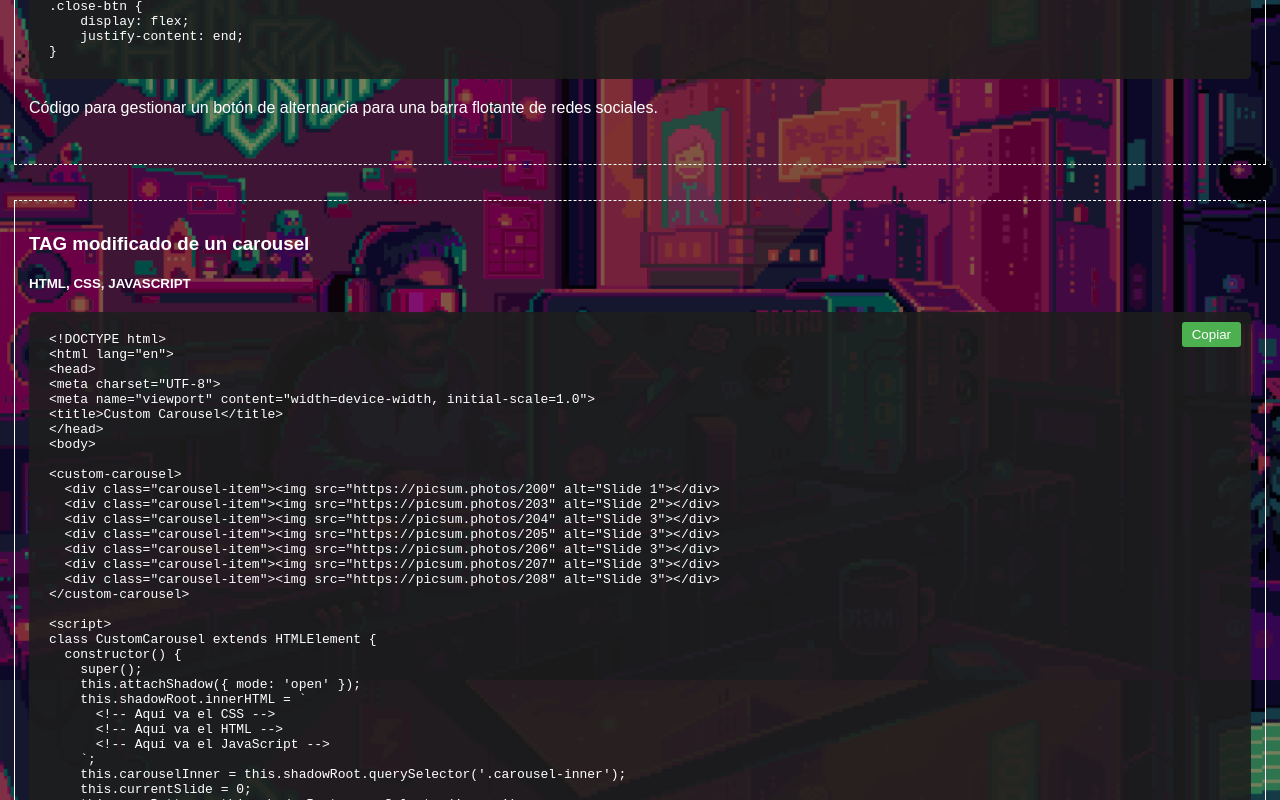
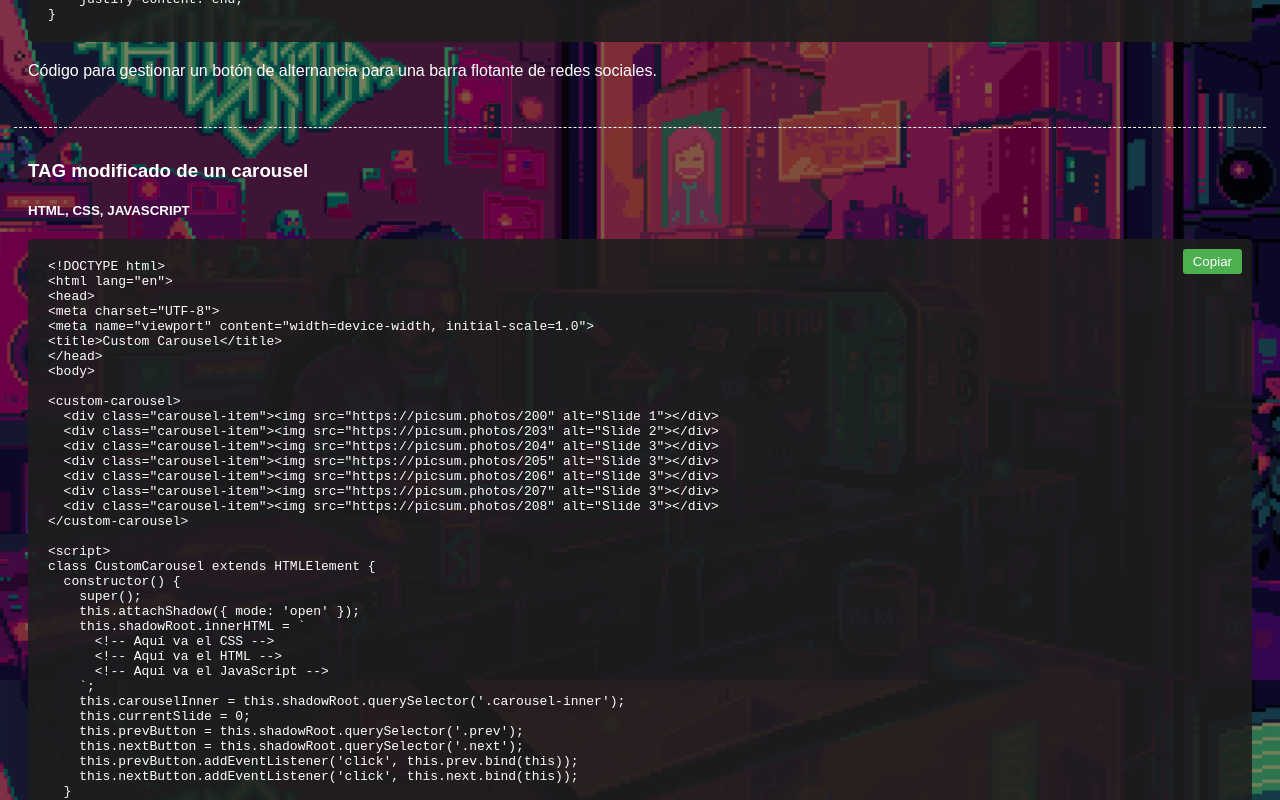
Before and after one commit to jhorman9/programming-code, a React (Vite) app: page /#/ in a window 1280 px wide. Shown: the part 1720-2520 px from the top of the page. Built offline with nearby package versions, Linux system fonts and the light colour scheme.

Commit message:
arreglando los border

```diff
--- a/src/index.css
+++ b/src/index.css
@@ -150,11 +150,12 @@ small{
 }
 
 section{
-  border: 1px solid #fff;
-  border-top: 1px dashed white;
   border-bottom: 1px dashed white;
-  margin-bottom: 35px;
   padding: 14px;
+}
+
+section:last-child{
+  border: none;
 }
 
 footer{
```
